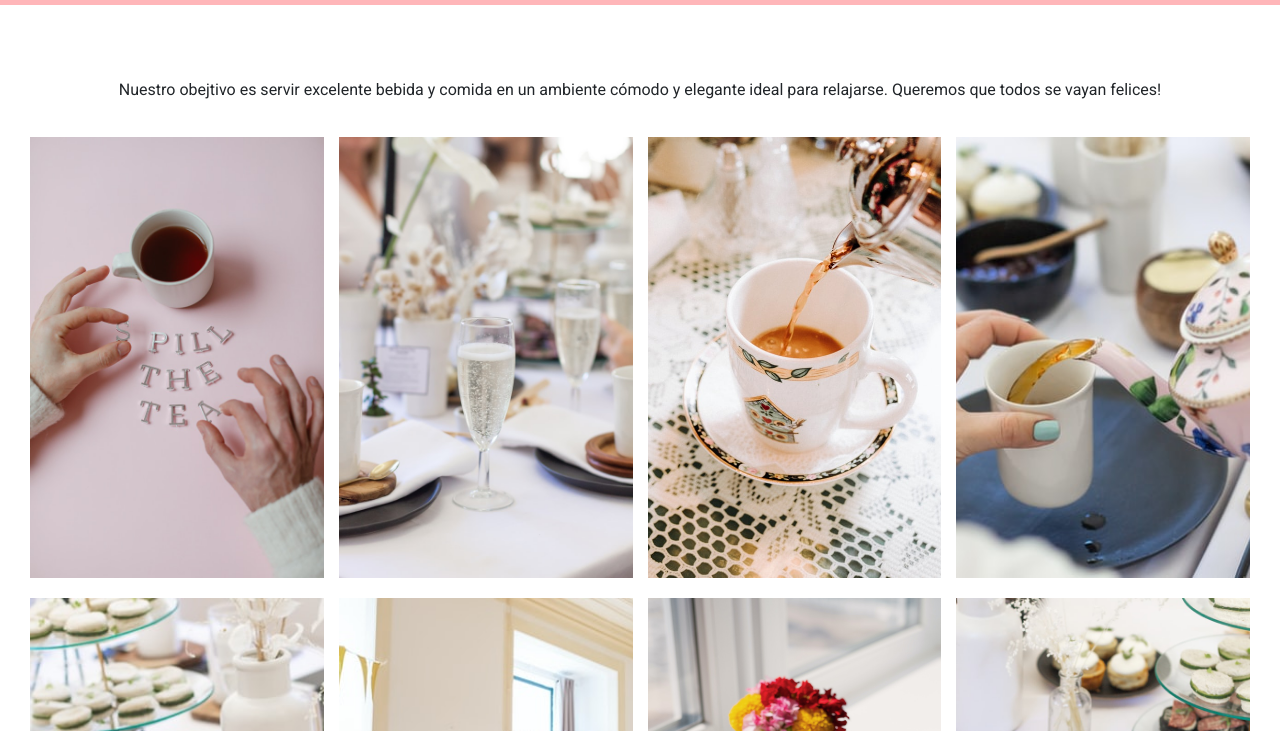
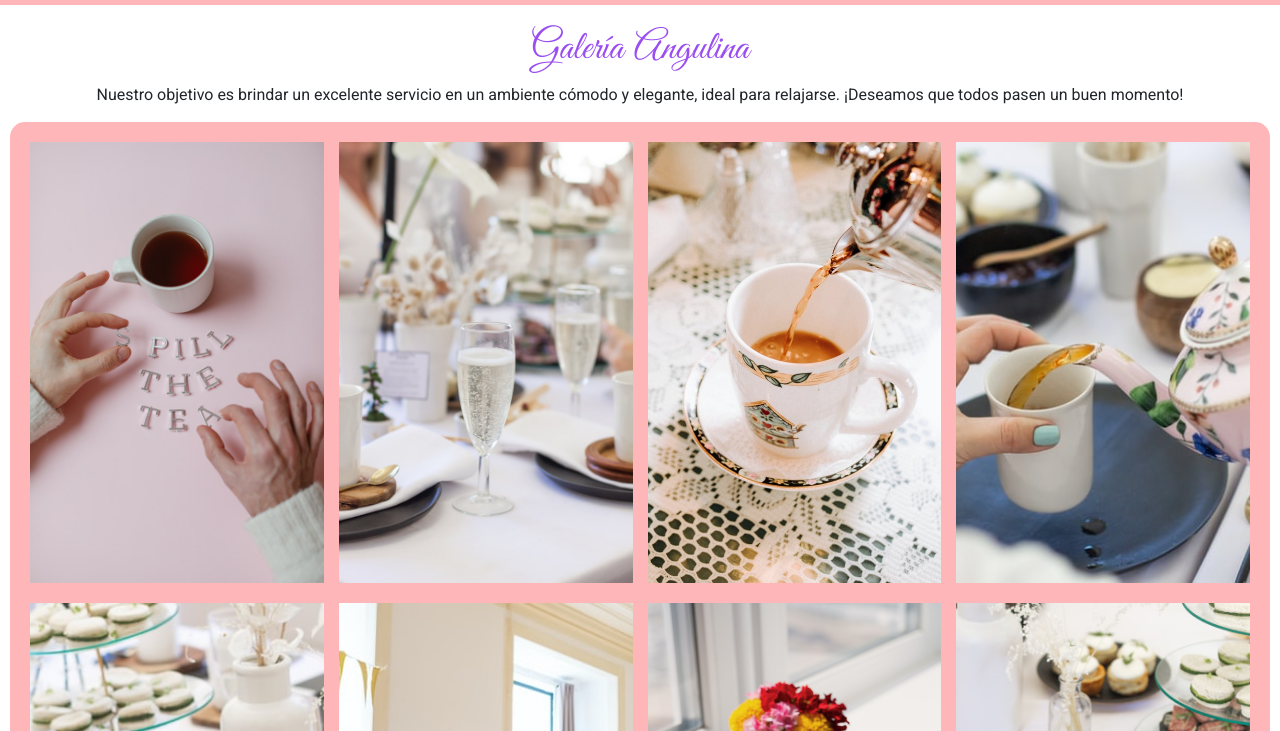
Before and after one commit to EdithBz311/Casa-de-Te, a website: page pages/galeria.html in a window 1280 px wide. Shown: the part 69-800 px from the top of the page. Drawn offline with nearby package versions, Linux system fonts and the light colour scheme.

Commit message:
modifico texto y agrego bordes a galeria

```diff
--- a/pages/galeria.html
+++ b/pages/galeria.html
@@ -51,9 +51,9 @@
 
     <main>
         <section class="galeria">
-            <h1 class="galeria__titulo ">Angulina Casa de Té</h1>
-            <p class="galeria__info"> Nuestro obejtivo es servir excelente bebida y comida en un ambiente cómodo y elegante ideal para relajarse.
-            Queremos que todos se vayan felices! </p>
+            <h1 class="galeria__titulo">Galería Angulina</h1>
+            <p class="galeria__info"> Nuestro objetivo es brindar un excelente servicio en un ambiente cómodo y elegante, ideal para relajarse.
+            ¡Deseamos que todos pasen un buen momento! </p>
             <div class="galeria__grid">
             <div class="galeria__contenedor tetera__dorada">
                 <img  src="../resources/tetera dorada.jpg" alt="tetera dorada">
--- a/scss/pages/_galeria.scss
+++ b/scss/pages/_galeria.scss
@@ -7,10 +7,10 @@
     &__titulo{
     width: 100%;
     text-align: center;
-    margin-top: 5px;
-    margin-bottom: 20px;
+    margin-top: 20px;
+    margin-bottom: 10px;
     font-family: $font-titulo;
-    color: $color-terciario;
+    color: $color-title;
 }
 
     &__info {
@@ -26,6 +26,8 @@
 
 
     &__grid{
+        background-color: $color-principal;
+        border-radius: 15px;
         display: grid;
         width: fit-content;
         height: auto;
```
Also changed, not shown: css/estilos.css.
